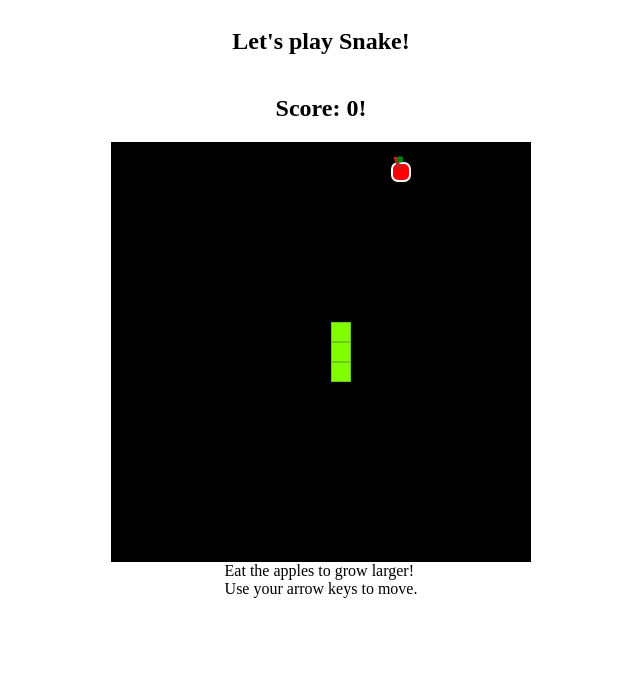
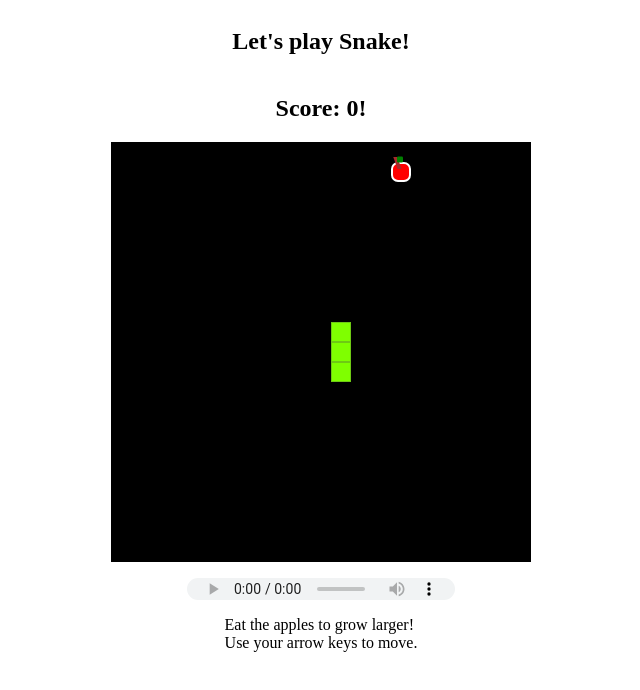
Before and after one commit to devhausleipzigacademy/snake-game, a plain HTML site: page index.html in a window 1280 px wide. Shown: the whole page, without its empty margins (319-959 px from the left). Drawn offline with Linux system fonts and the light colour scheme.

Commit message:
Add music

```diff
--- a/index.html
+++ b/index.html
@@ -16,6 +16,10 @@
 
     <div id="grid-wrapper">
         <div id="snake-grid" class="game-grid"></div>
+        <audio id="music" controls>
+            <source src="./assets/audio/humble-match.ogg" type="audio/ogg">
+            Your browser does not support the audio element.
+        </audio>
         <div id="messages">
             <div>Eat the apples to grow larger!</div>
             <div>Use your arrow keys to move.</div>
--- a/main.js
+++ b/main.js
@@ -42,6 +42,8 @@ function getApple(){
     const [appleRow, appleColumn] = randomCoordinate(rows, columns)
     return `xy_${appleRow}-${appleColumn}`;
 }
+
+document.querySelector("#music").loop = true;
 
 // sound effects
 const appleBite = new Audio('assets/audio/apple-bite.mp3');
--- a/style.css
+++ b/style.css
@@ -1,3 +1,6 @@
+* {
+    box-sizing: border-box;
+}
 
 #grid-wrapper {
     display: flex;
@@ -18,10 +21,6 @@
     background-color: black;
     width: 20px;
     height: 20px;
-}
-
-* {
-    box-sizing: border-box;
 }
 
 .snake-square {
@@ -65,3 +64,7 @@
 .title h2 {
     display: block;
 }
+
+#music {
+    padding: 1rem;
+}
```
Also changed, not shown: 1 other file.
